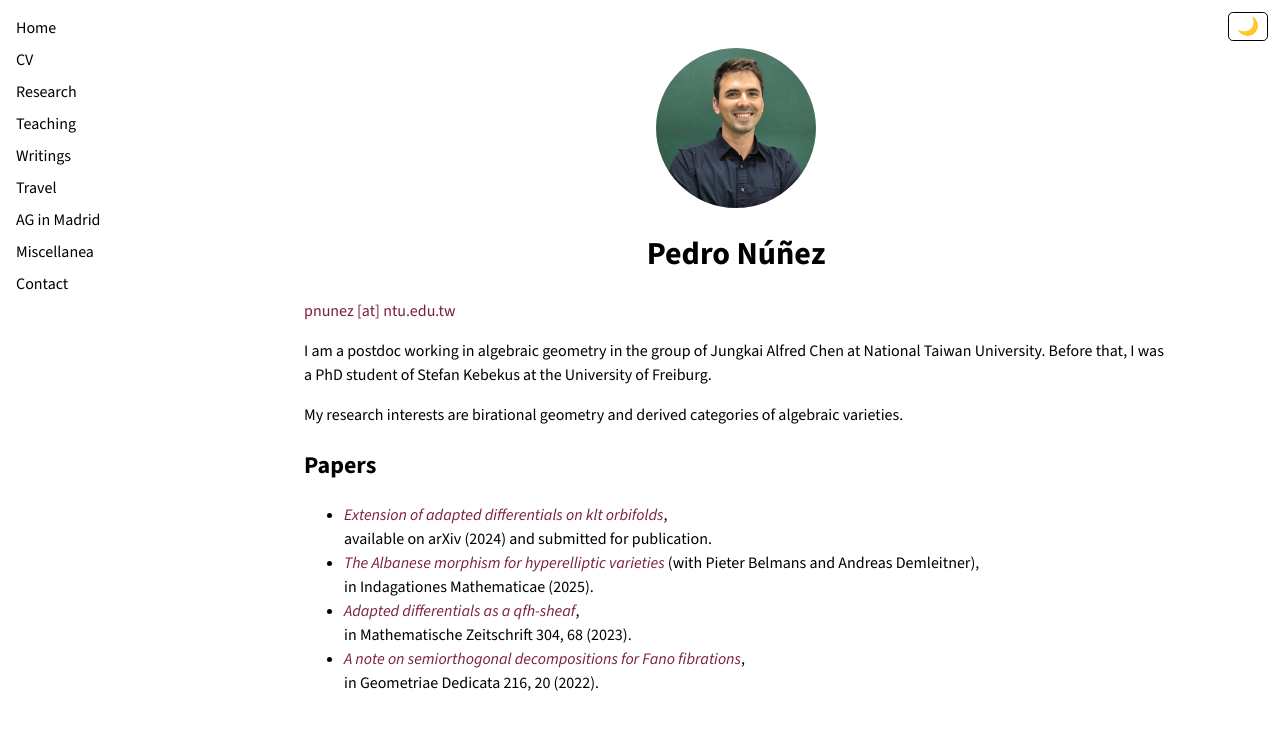
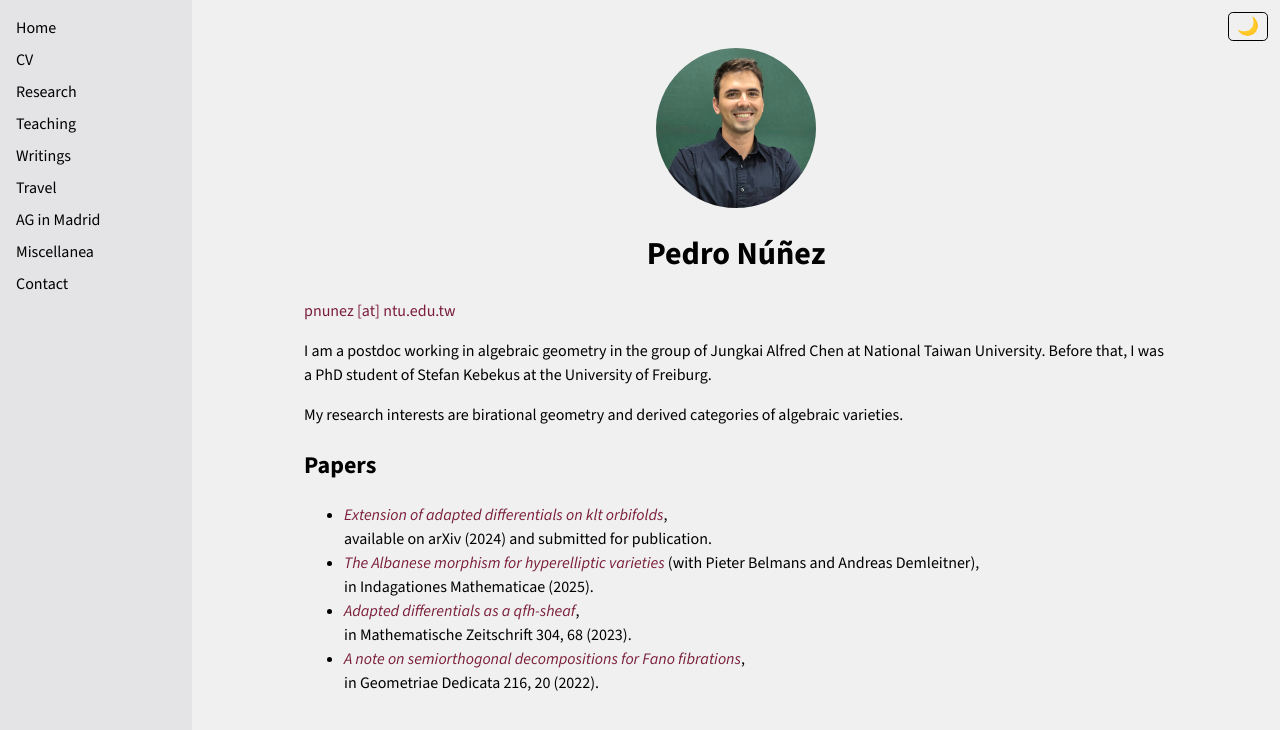
Before and after one commit to pedro-nunez/pedro-nunez.github.io, a Jekyll site: the page built from index.md, in a window 1280 px wide. Shown: the top 730 px of the page. Built offline with Jekyll 4.4.1, drawn with Linux system fonts in a browser that asks for light colours.

Commit message:
Light theme: gray page background, darker sidebar shade
Introduces --sidebar-bg-color, distinct from --bg-color, so the
sidebar/mobile topbar can differ from the page background. Light mode
only; dark mode keeps both variables equal to #1a1a1a, unchanged.

```diff
--- a/assets/css/main.css
+++ b/assets/css/main.css
@@ -3,7 +3,8 @@
 }
 
 :root {
-  --bg-color: #fff;
+  --bg-color: #f0f0f1;
+  --sidebar-bg-color: #e4e4e6;
   --text-color: #000;
   --accent-color: #7b1e3a;
   --accent-color-hover: #5e1729;
@@ -15,6 +16,7 @@
 @media (prefers-color-scheme: dark) {
   :root:not([data-theme="light"]) {
     --bg-color: #1a1a1a;
+    --sidebar-bg-color: #1a1a1a;
     --text-color: #e8e8e8;
     --accent-color: #daa520;
     --accent-color-hover: #b8860b;
@@ -27,6 +29,7 @@
    preference above regardless of which way it goes. */
 :root[data-theme="dark"] {
   --bg-color: #1a1a1a;
+  --sidebar-bg-color: #1a1a1a;
   --text-color: #e8e8e8;
   --accent-color: #daa520;
   --accent-color-hover: #b8860b;
@@ -211,7 +214,7 @@ h1 {
 
 /* Desktop: persistent left sidebar with just the nav links. */
 .site-nav {
-  background: var(--bg-color);
+  background: var(--sidebar-bg-color);
   bottom: 0;
   display: flex;
   flex-direction: column;
@@ -250,7 +253,7 @@ h1 {
 
   .topbar {
     align-items: center;
-    background: var(--bg-color);
+    background: var(--sidebar-bg-color);
     border-bottom: 1px solid var(--text-color);
     display: flex;
     height: 3rem;
```
